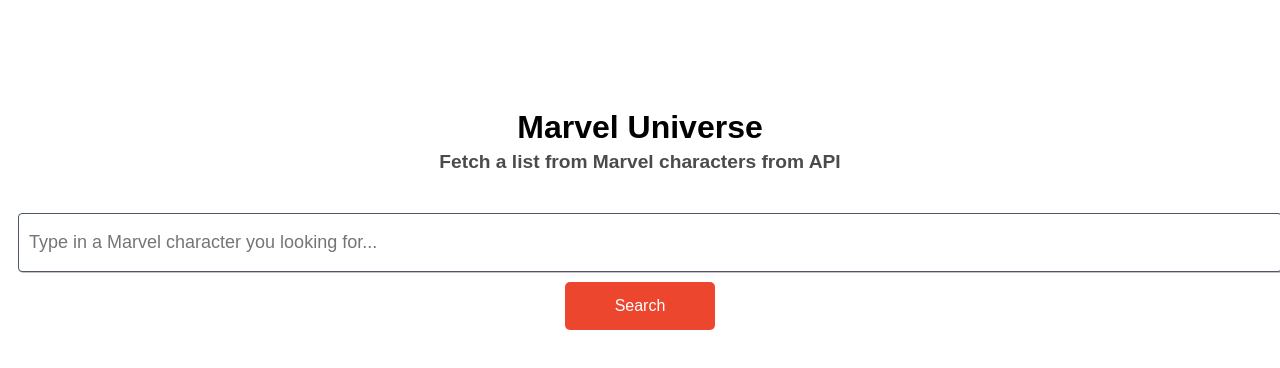
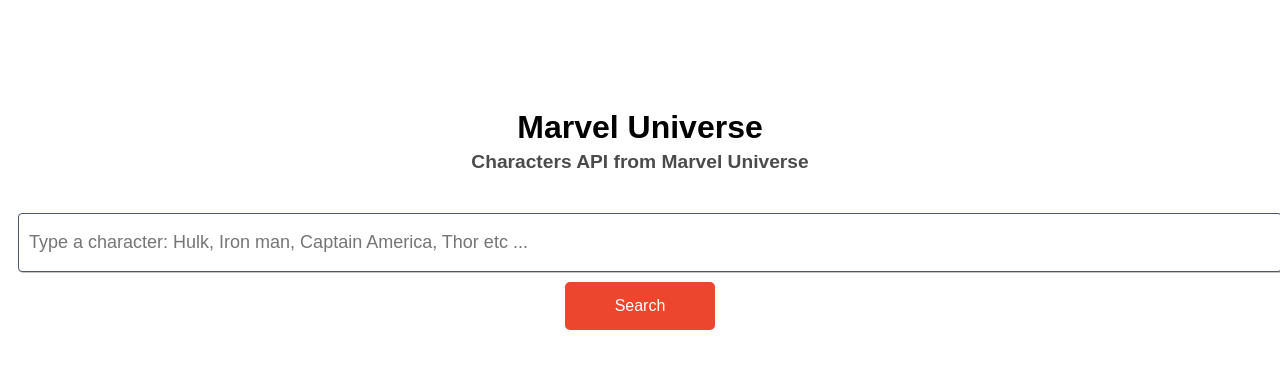
Before and after one commit to neveo/marvelcomics-api, a React (Create React App) app: page /search in a window 1280 px wide. Shown: the top 368 px of the page. Built offline with nearby package versions, Linux system fonts and the light colour scheme.

Commit message:
Adding final Build files

```diff
--- a/src/search.js
+++ b/src/search.js
@@ -34,18 +34,14 @@
 
 	render() {
 
-console.log(this.setState);
-
 		return (
-
-
 		<div className="App">
 			<h1>Marvel Universe</ h1>
-			<h2>Fetch a list from Marvel characters from API</ h2>
+			<h2>Characters API from Marvel Universe</ h2>
 			<input
 				name="text"
 				type="text"
-				placeholder="Type in a Marvel character you looking for..."
+				placeholder="Type a character: Hulk, Iron man, Captain America, Thor etc ..."
 				onChange={event => this.handleOnChange(event)}
 				value={this.state.searchValue}
 			/>
```
Also changed, not shown: 1 other file (tests, documents, lock files or other folders).
